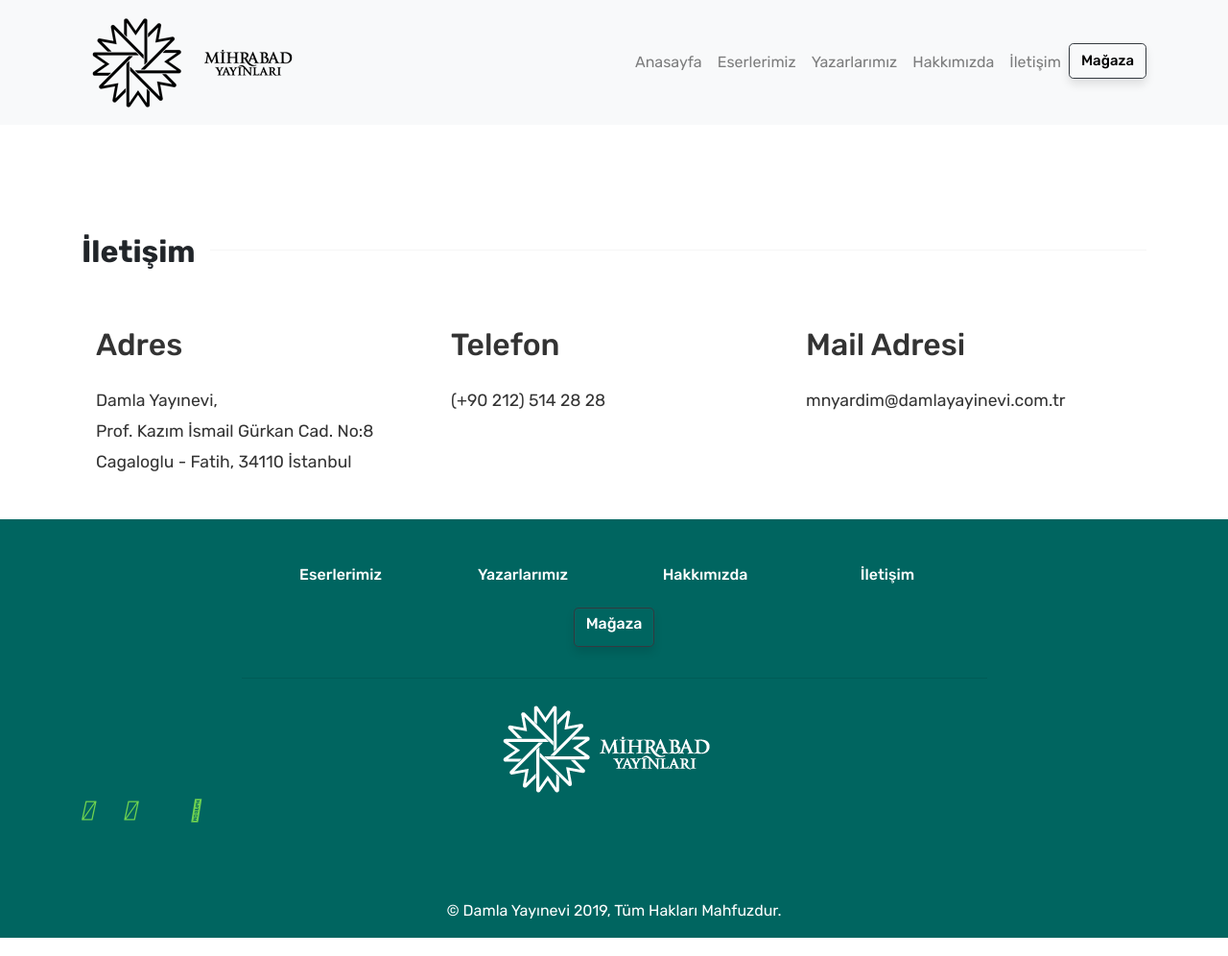
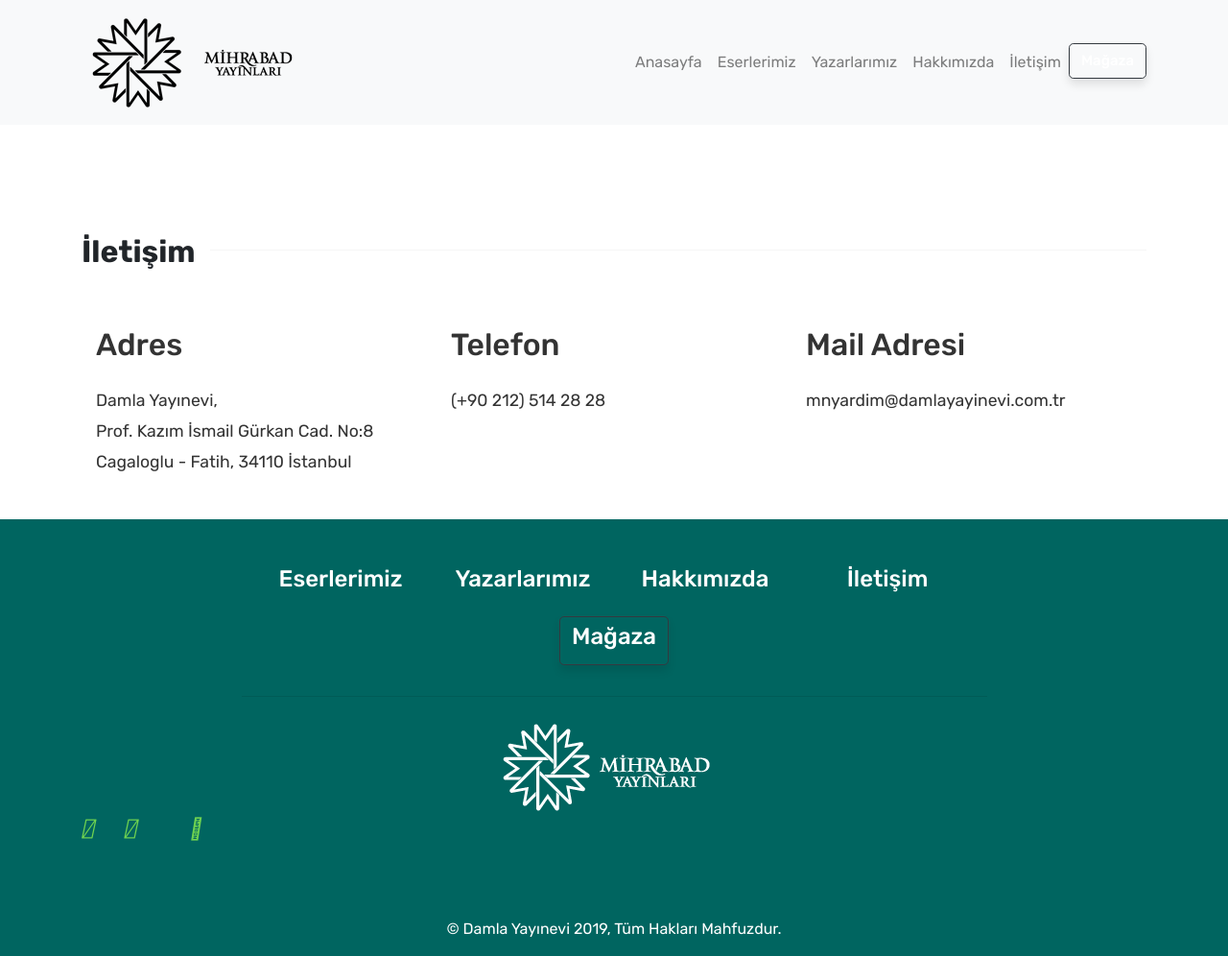
Before and after one commit to edamla/mihrabad, a Jekyll site: the page built from contact.html, in a window 1280 px wide. Shown: the whole page at 96% size. Built offline with Jekyll 4.4.1, drawn with Linux system fonts in a browser that asks for light colours; nearby versions of some CDN libraries.

Commit message:
iyileştirmeler

```diff
--- a/_layouts/default.html
+++ b/_layouts/default.html
@@ -76,7 +76,7 @@
                 </li>
 
                 <li class="nav-item">
-                    <a class="btn btn-outline-dark" href="https://www.damlayayinevi.com.tr/mihrabad-yayinlari" style="color: black;" target="_blank">Mağaza</a>
+                    <a class="btn btn-outline-dark" href="https://www.damlayayinevi.com.tr/mihrabad-yayinlari" target="_blank">Mağaza</a>
                 </li>
 
             </ul>
@@ -130,45 +130,45 @@
         <!-- Grid column -->
         <div class="col-md-2 mb-3">
           <a href="{{ site.baseurl }}/indexeserler.html">
-          <h6 class=" font-weight" style="color: white;">
+          <h4 class=" font-weight" style="color: white;">
               Eserlerimiz
-          </h6></a>
+          </h4></a>
         </div>
         <!-- Grid column -->
 
         <!-- Grid column -->
         <div class="col-md-2 mb-3">
           <a href="{{ site.baseurl }}/indexyazarlar.html">
-          <h6 class=" font-weight" style="color: white;">
+          <h4 class=" font-weight" style="color: white;">
               Yazarlarımız
-          </h6></a>
+          </h4></a>
         </div>
         <!-- Grid column -->
 
         <!-- Grid column -->
         <div class="col-md-2 mb-3">
           <a href="{{ site.baseurl }}/about">
-          <h6 class=" font-weight" style="color: white;">
+          <h4 class=" font-weight" style="color: white;">
               Hakkımızda
-          </h6></a>
+          </h4></a>
         </div>
         <!-- Grid column -->
 
         <!-- Grid column -->
         <div class="col-md-2 mb-3">
           <a href="{{ site.baseurl }}/contact">
-          <h6 class=" font-weight" style="color: white;">
+          <h4 class=" font-weight" style="color: white;">
               İletişim
-          </h6></a>
+          </h4></a>
         </div>
         <!-- Grid column -->
 
         <!-- Grid column -->
         <div class="col-12 mb-3">
           <a href="https://www.damlayayinevi.com.tr/mihrabad-yayinlari" class="btn btn-outline-dark">
-          <h6  class=" font-weight" style="color: white;">
+          <h4 class=" font-weight" style="color: white;">
               Mağaza
-          </h6></a>
+          </h4></a>
         </div>
         <!-- Grid column -->
 
--- a/assets/css/theme.css
+++ b/assets/css/theme.css
@@ -14,6 +14,9 @@ body {
 
 .btn-outline-dark:hover{
     background-color: #006560;
+}
+.nav-item {
+    color: white;
 }
 
 a {
```
